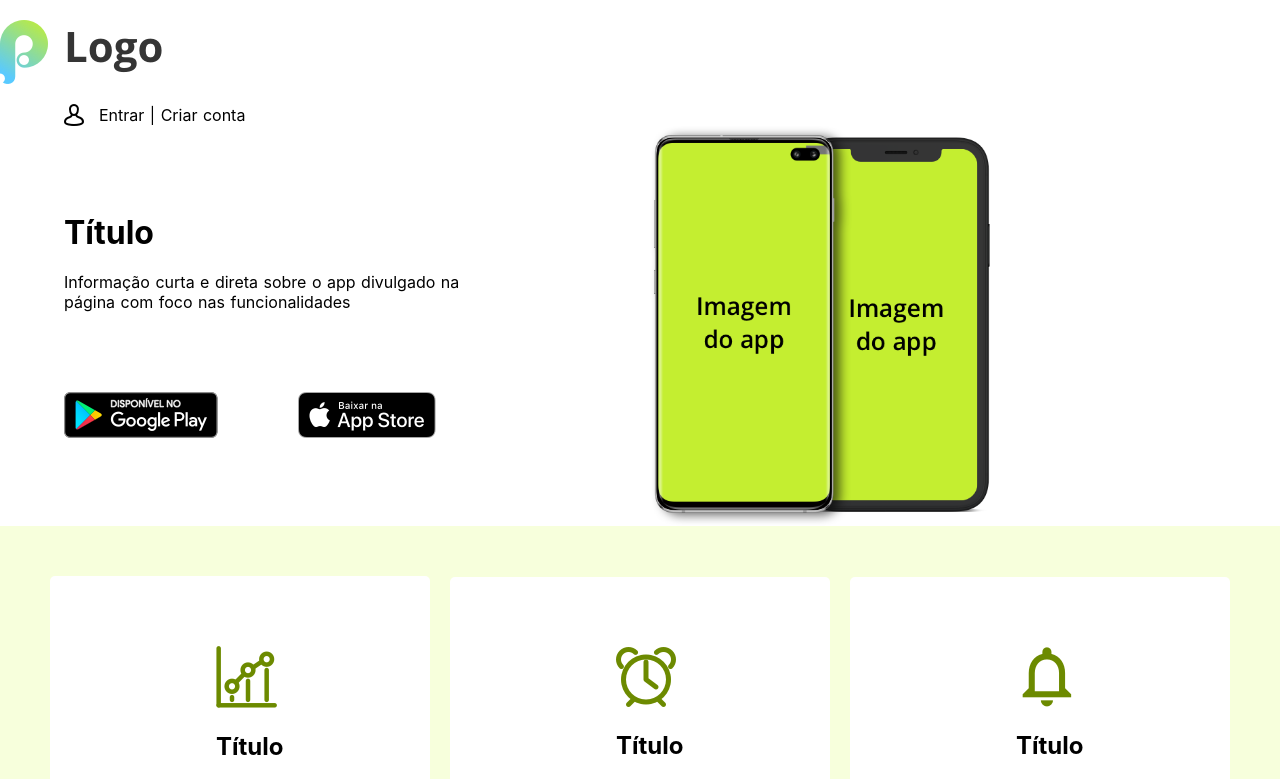
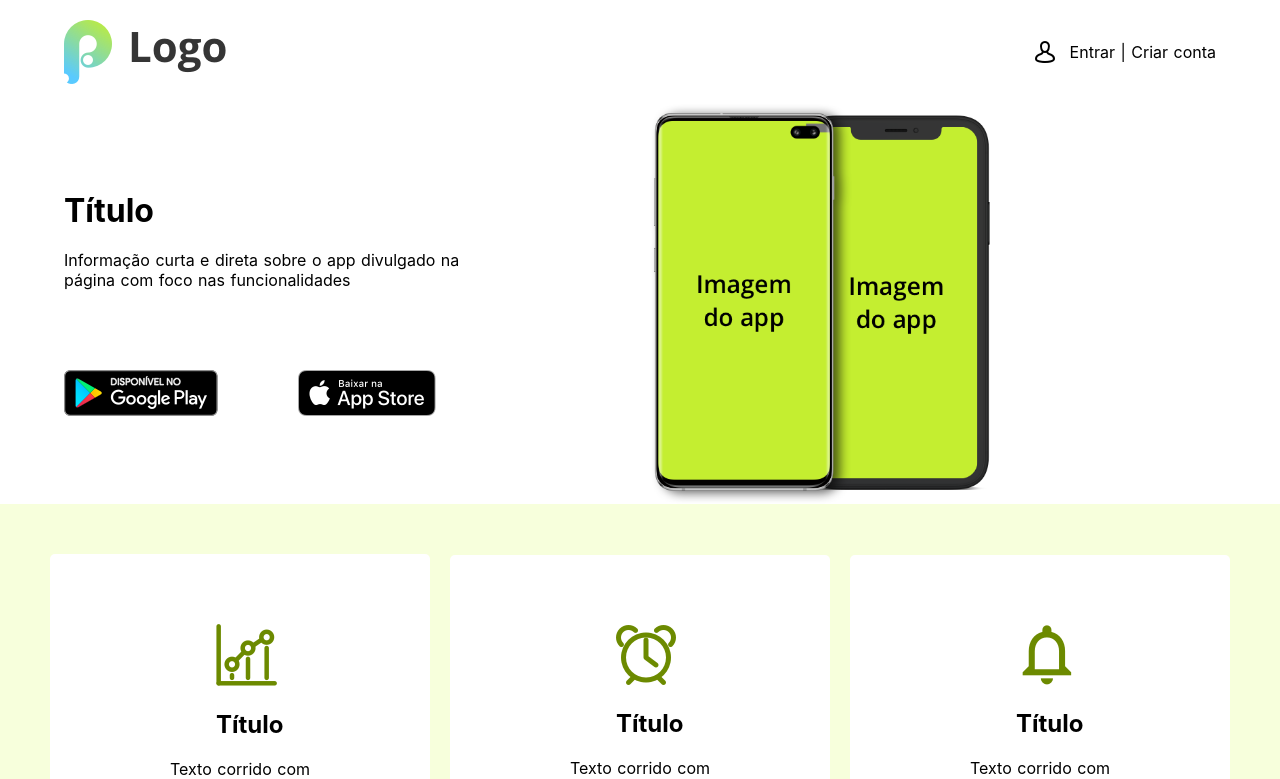
Before and after one commit to victorbiasibetti/vagas_fullstack, a Nuxt app: page / in a window 1280 px wide. Shown: the top 779 px of the page. Built offline with nearby package versions, Linux system fonts and the light colour scheme.

Commit message:
ajuste do header

```diff
--- a/pages/index.vue
+++ b/pages/index.vue
@@ -319,15 +319,16 @@ ul {
 }
 
 @media (min-width: 501px) {
+  .header {
+    display: flex;
+    justify-content: space-between;
+    align-items: center;
+  }
   .header > .logo {
     display: flex;
-    flex-direction: row;
-    justify-content: space-between;
-    align-items: center;
-    max-width: 100%;
-    max-height: 20%;
     padding: 20px 0;
     flex-wrap: wrap;
+    margin-left: 5%;
   }
   .header > .labels {
     padding: 0 5%;
```
